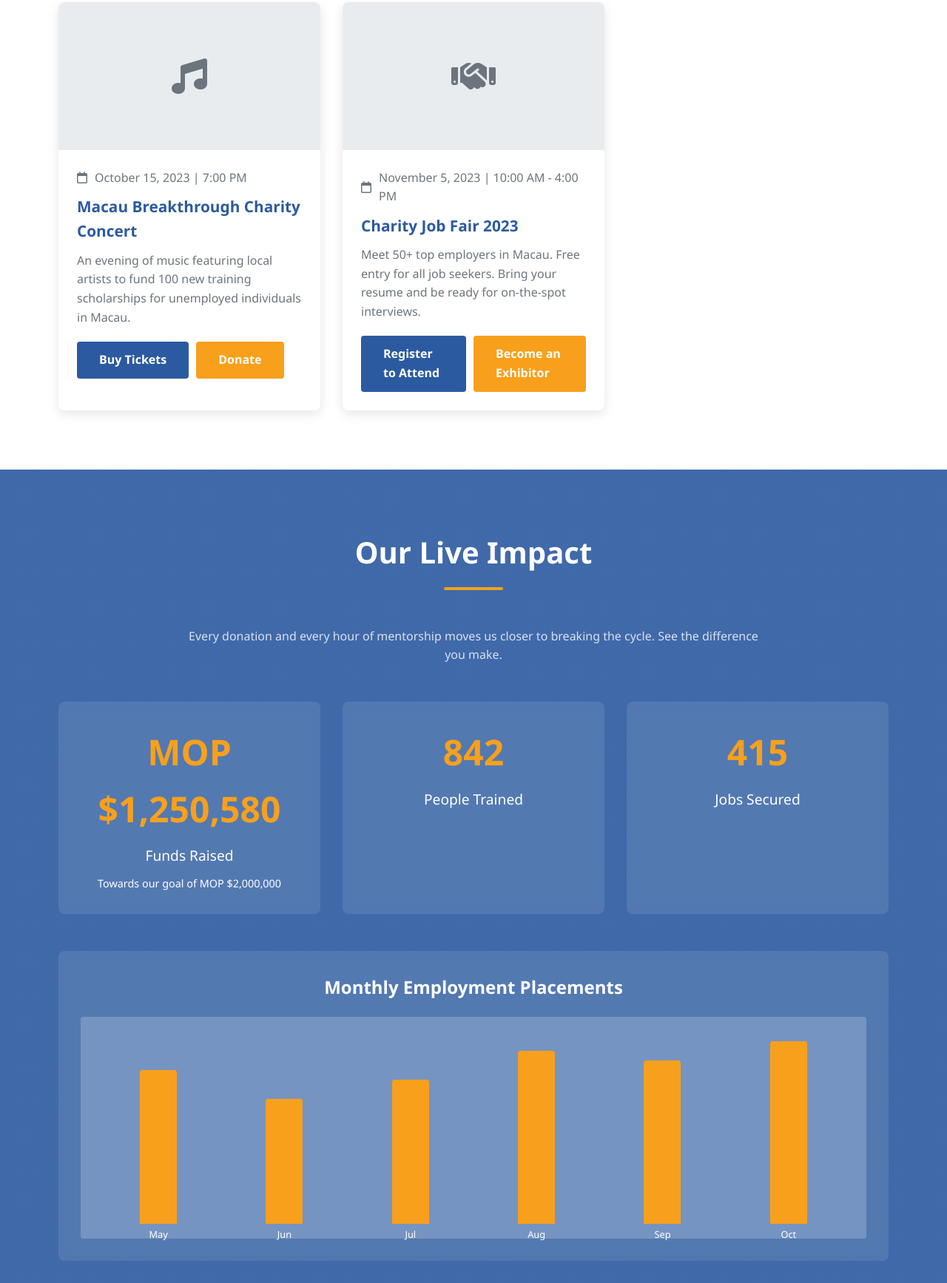
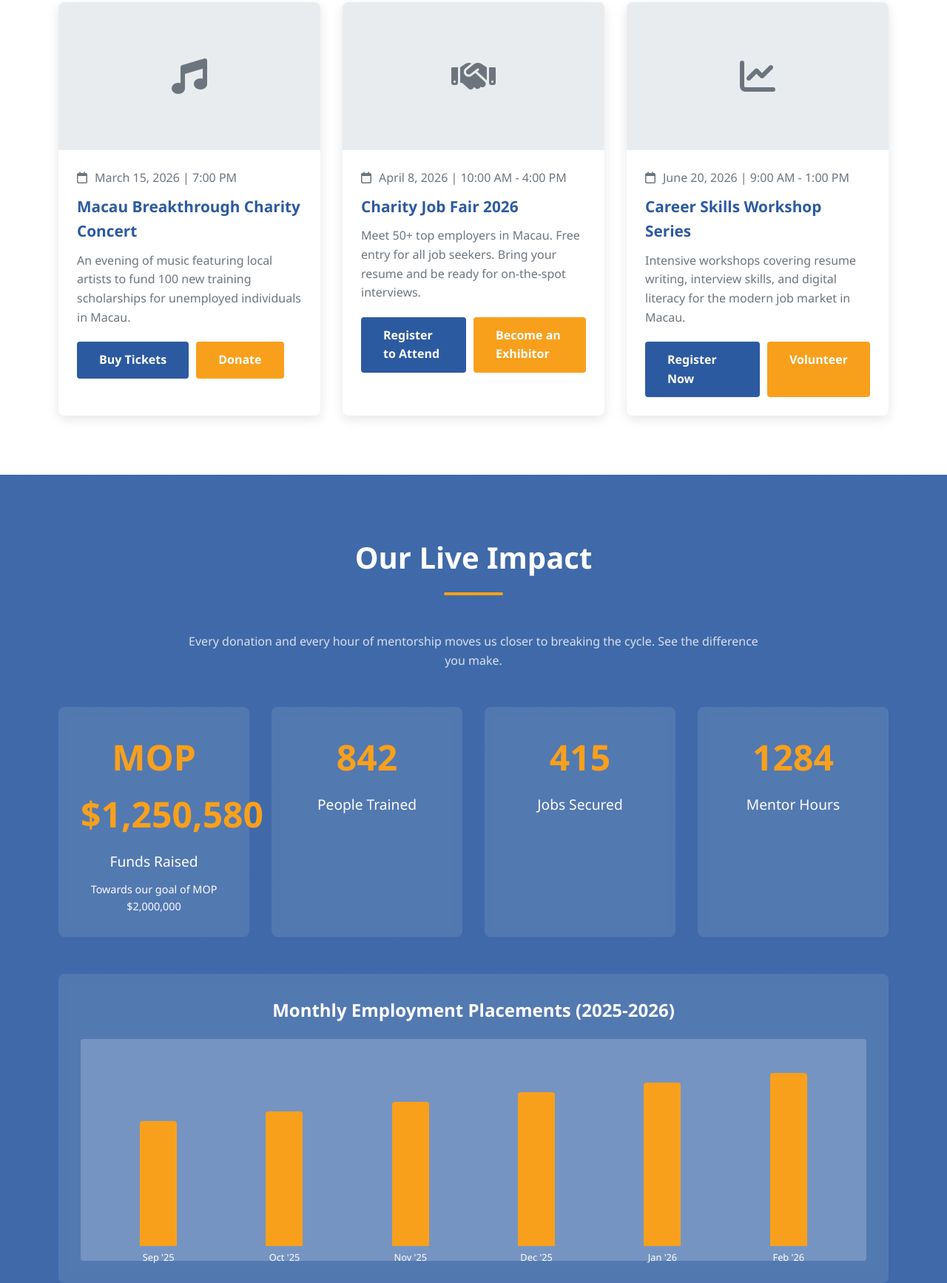
Before and after one commit to tler123/NextStepMacau, a plain HTML site: page index.html in a window 1280 px wide. Shown: the part 4146-5881 px from the top of the page at 74% size. Drawn offline with Linux system fonts and the light colour scheme.

Commit message:
Update index.html

```diff
--- a/index.html
+++ b/index.html
@@ -939,7 +939,7 @@
                     <div class="event-info">
                         <div class="event-date">
                             <i class="far fa-calendar"></i>
-                            <span>October 15, 2023 | 7:00 PM</span>
+                            <span>March 15, 2026 | 7:00 PM</span>
                         </div>
                         <h3 class="event-title">Macau Breakthrough Charity Concert</h3>
                         <p class="event-description">An evening of music featuring local artists to fund 100 new training scholarships for unemployed individuals in Macau.</p>
@@ -956,13 +956,30 @@
                     <div class="event-info">
                         <div class="event-date">
                             <i class="far fa-calendar"></i>
-                            <span>November 5, 2023 | 10:00 AM - 4:00 PM</span>
+                            <span>April 8, 2026 | 10:00 AM - 4:00 PM</span>
                         </div>
-                        <h3 class="event-title">Charity Job Fair 2023</h3>
+                        <h3 class="event-title">Charity Job Fair 2026</h3>
                         <p class="event-description">Meet 50+ top employers in Macau. Free entry for all job seekers. Bring your resume and be ready for on-the-spot interviews.</p>
                         <div class="event-buttons">
                             <a href="#" class="btn">Register to Attend</a>
                             <a href="#" class="btn btn-secondary">Become an Exhibitor</a>
+                        </div>
+                    </div>
+                </div>
+                <div class="event-card">
+                    <div class="event-img">
+                        <i class="fas fa-chart-line"></i>
+                    </div>
+                    <div class="event-info">
+                        <div class="event-date">
+                            <i class="far fa-calendar"></i>
+                            <span>June 20, 2026 | 9:00 AM - 1:00 PM</span>
+                        </div>
+                        <h3 class="event-title">Career Skills Workshop Series</h3>
+                        <p class="event-description">Intensive workshops covering resume writing, interview skills, and digital literacy for the modern job market in Macau.</p>
+                        <div class="event-buttons">
+                            <a href="#" class="btn">Register Now</a>
+                            <a href="#" class="btn btn-secondary">Volunteer</a>
                         </div>
                     </div>
                 </div>
@@ -990,28 +1007,32 @@
                     <div class="impact-number" id="jobs-secured">415</div>
                     <div class="impact-label">Jobs Secured</div>
                 </div>
+                <div class="impact-card">
+                    <div class="impact-number" id="mentor-hours">1,284</div>
+                    <div class="impact-label">Mentor Hours</div>
+                </div>
             </div>
 
             <div class="chart-container">
-                <h3 class="chart-title">Monthly Employment Placements</h3>
+                <h3 class="chart-title">Monthly Employment Placements (2025-2026)</h3>
                 <div class="chart">
-                    <div class="chart-bar" style="height: 80%;">
-                        <span class="chart-label">May</span>
+                    <div class="chart-bar" style="height: 65%;">
+                        <span class="chart-label">Sep '25</span>
                     </div>
-                    <div class="chart-bar" style="height: 65%;">
-                        <span class="chart-label">Jun</span>
+                    <div class="chart-bar" style="height: 70%;">
+                        <span class="chart-label">Oct '25</span>
                     </div>
                     <div class="chart-bar" style="height: 75%;">
-                        <span class="chart-label">Jul</span>
+                        <span class="chart-label">Nov '25</span>
+                    </div>
+                    <div class="chart-bar" style="height: 80%;">
+                        <span class="chart-label">Dec '25</span>
+                    </div>
+                    <div class="chart-bar" style="height: 85%;">
+                        <span class="chart-label">Jan '26</span>
                     </div>
                     <div class="chart-bar" style="height: 90%;">
-                        <span class="chart-label">Aug</span>
-                    </div>
-                    <div class="chart-bar" style="height: 85%;">
-                        <span class="chart-label">Sep</span>
-                    </div>
-                    <div class="chart-bar" style="height: 95%;">
-                        <span class="chart-label">Oct</span>
+                        <span class="chart-label">Feb '26</span>
                     </div>
                 </div>
             </div>
@@ -1024,7 +1045,7 @@
             <div class="footer-content">
                 <div class="footer-column">
                     <h3>Macau Breakthrough</h3>
-                    <p>Empowering unemployed individuals in Macau with skills, mentorship, and employment opportunities.</p>
+                    <p>Empowering unemployed individuals in Macau with skills, mentorship, and employment opportunities since 2023.</p>
                     <div class="social-links">
                         <a href="#"><i class="fab fa-facebook-f"></i></a>
                         <a href="#"><i class="fab fa-twitter"></i></a>
@@ -1062,7 +1083,7 @@
                 </div>
             </div>
             <div class="copyright">
-                <p>&copy; 2023 Macau Breakthrough. All rights reserved.</p>
+                <p>&copy; 2023-2026 Macau Breakthrough. All rights reserved.</p>
             </div>
         </div>
     </footer>
@@ -1206,6 +1227,7 @@
                         animateValue('funds-raised', 0, 1250580, 2000);
                         animateValue('people-trained', 0, 842, 1500);
                         animateValue('jobs-secured', 0, 415, 1500);
+                        animateValue('mentor-hours', 0, 1284, 1800);
                         observer.unobserve(entry.target);
                     }
                 });
```
